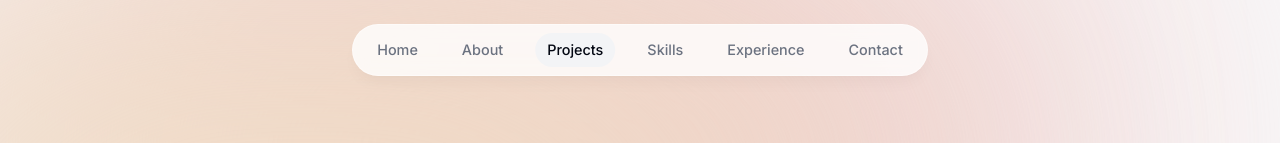
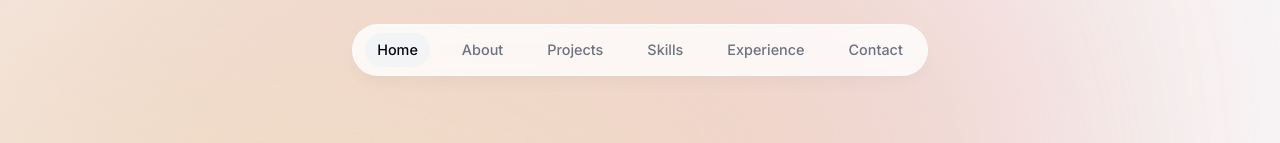
Before and after one commit to TylerTLe/portfolio, a Next.js app: page / in a window 1280 px wide. Shown: the top 143 px of the page. Built offline with nearby package versions, Linux system fonts and the light colour scheme.

Commit message:
Cleans section view by creating hook

```diff
--- a/components/about.tsx
+++ b/components/about.tsx
@@ -1,27 +1,16 @@
 "use client";
 
-import React, { useEffect } from "react";
+import React from "react";
 import SectionHeading from "./section-heading";
 import { motion } from "framer-motion";
-import { useInView } from "react-intersection-observer";
-import { useActiveSectionContext } from "@/context/active-section-context";
-
+import { useSectionInView } from "@/lib/hooks";
 
 export default function About() {
-  const { ref, inView } = useInView({
-    threshold: 0.75,
-  });
-  const { setActiveSection, timeOfLastClick } = useActiveSectionContext();
-
-  useEffect(() => {
-    if (inView && Date.now() - timeOfLastClick > 1000) {
-      setActiveSection("About")
-    }
-  }, [inView, setActiveSection, timeOfLastClick]);
+  const { ref } = useSectionInView("Home");
 
   return (
     <motion.section
-    ref={ref}
+      ref={ref}
       initial={{
         opacity: 0,
         y: 100,
--- a/components/intro.tsx
+++ b/components/intro.tsx
@@ -1,31 +1,24 @@
 "use client";
 
 import Image from "next/image";
-import React, { useEffect } from "react";
+import React from "react";
 import profileImg from "@/public/profile.jpg";
 import { motion } from "framer-motion";
 import Link from "next/link";
 import { BsArrowRight, BsLinkedin } from "react-icons/bs";
-import { HiDownload } from "react-icons/hi"
+import { HiDownload } from "react-icons/hi";
 import { FaGithubSquare } from "react-icons/fa";
-import { useActiveSectionContext } from "@/context/active-section-context";
-import { useInView } from "react-intersection-observer";
+import { useSectionInView } from "@/lib/hooks";
 
 export default function Intro() {
-  const { ref, inView } = useInView({
-    threshold: 0.65,
-  });
-  const { setActiveSection } = useActiveSectionContext();
-
-  useEffect(() => {
-    if (inView) {
-      setActiveSection("Home")
-    }
-  }, [inView, setActiveSection])
-
+  const { ref } = useSectionInView("Home", 0.5);
 
   return (
-    <section ref={ref} id="home" className="scroll-mt-[100rem] mb-28 max-w-[50rem] text-center sm:mb-0">
+    <section
+      ref={ref}
+      id="home"
+      className="scroll-mt-[100rem] mb-28 max-w-[50rem] text-center sm:mb-0"
+    >
       <div className="flex items-center justify-center">
         <div>
           <motion.div
@@ -49,43 +42,66 @@
         </div>
       </div>
 
-      <motion.h1 className="mb-10 mt-4 px-4 text-2xl font-medium !leading-[1.5] sm:text-4xl"
-        initial={{opacity: 0, y: 100}}
-        animate={{opacity: 1, y: 0}}
+      <motion.h1
+        className="mb-10 mt-4 px-4 text-2xl font-medium !leading-[1.5] sm:text-4xl"
+        initial={{ opacity: 0, y: 100 }}
+        animate={{ opacity: 1, y: 0 }}
       >
         <span className="font-bold">Hello! I'm Tyler.</span> I'm a{" "}
-        <span className="font-bold">Full-Stack Developer </span> currently attending{" "}
-
+        <span className="font-bold">Full-Stack Developer </span> currently
+        attending{" "}
         <span className="underline">
           the Southern Alberta Institute of Technology. (SAIT)
-        </span> {" "}
+        </span>{" "}
         <span className="italic">
           I am constantly seeking opportunities to learn and expand my
           knowledge.
         </span>
       </motion.h1>
 
-      <motion.div className="flex flex-col sm:flex-row items-center justify-center gap-2 px-4 text-lg font-medium"
-        initial={{opacity: 0, y: 100}}
-        animate={{opacity: 1, y: 0}}
+      <motion.div
+        className="flex flex-col sm:flex-row items-center justify-center gap-2 px-4 text-lg font-medium"
+        initial={{ opacity: 0, y: 100 }}
+        animate={{ opacity: 1, y: 0 }}
         transition={{
-          delay:0.1,
+          delay: 0.1,
         }}
       >
-        <Link href="#contact" className="group bg-gray-900 text-white px-7 py-3 flex items-center gap-2 rounded-full outline-none focus:scale-110 hover:scale-110 hover:bg-gray-950 active:scale-105 transition">
+        <Link
+          href="#contact"
+          className="group bg-gray-900 text-white px-7 py-3 flex items-center gap-2 rounded-full outline-none focus:scale-110 hover:scale-110 hover:bg-gray-950 active:scale-105 transition"
+        >
           Contact me here
           <BsArrowRight className="opacity-70 group-hover:translate-x-3 transition" />
         </Link>
 
-        <a className="bg-white px-7 py-3 flex items-center gap-2 rounded-full outline-none focus:scale-110 hover:scale-110 active:scale-105 hover:text-gray-950 transition cursor-pointer border border-black/10" href="/CV.pdf " download>
+        <a
+          className="bg-white px-7 py-3 flex items-center gap-2 rounded-full outline-none focus:scale-110 hover:scale-110 active:scale-105 hover:text-gray-950 transition cursor-pointer border border-black/10"
+          href="/CV.pdf "
+          download
+        >
           Download CV
           {/* Add CV FILE WHEN COMPLETE */}
-          <HiDownload className="opacity-60 group-hover:translate-y-3"/></a>
+          <HiDownload className="opacity-60 group-hover:translate-y-3" />
+        </a>
 
-        <a href="https://www.linkedin.com/in/tyler-thai-le/" target="_blank" rel="noreferrer noopener" className="bg-white p-4 text-gray-700 flex items-center gap-2 rounded-full outline-none focus:scale-[1.15] hover:scale-[1.15] hover:text-gray-950 active:scale-105 transition cursor-pointer border border-black/10"><BsLinkedin /></a>
+        <a
+          href="https://www.linkedin.com/in/tyler-thai-le/"
+          target="_blank"
+          rel="noreferrer noopener"
+          className="bg-white p-4 text-gray-700 flex items-center gap-2 rounded-full outline-none focus:scale-[1.15] hover:scale-[1.15] hover:text-gray-950 active:scale-105 transition cursor-pointer border border-black/10"
+        >
+          <BsLinkedin />
+        </a>
 
-        <a href="https://github.com/TylerTLe" target="_blank" rel="noreferrer noopener" className="bg-white p-4 text-gray-700 flex items-center gap-2 rounded-full text-[1.35rem] outline-none focus:scale-[1.15] hover:scale-[1.15] hover:text-gray-950 active:scale-105 transition cursor-pointer border border-black/10"><FaGithubSquare /></a>
-
+        <a
+          href="https://github.com/TylerTLe"
+          target="_blank"
+          rel="noreferrer noopener"
+          className="bg-white p-4 text-gray-700 flex items-center gap-2 rounded-full text-[1.35rem] outline-none focus:scale-[1.15] hover:scale-[1.15] hover:text-gray-950 active:scale-105 transition cursor-pointer border border-black/10"
+        >
+          <FaGithubSquare />
+        </a>
       </motion.div>
     </section>
   );
--- a/components/projects.tsx
+++ b/components/projects.tsx
@@ -1,28 +1,17 @@
 "use client";
 
-import React, { useEffect } from "react";
+import React from "react";
 import SectionHeading from "./section-heading";
 import { projectsData } from "@/lib/data";
 import Project from "./project";
-import { useInView } from "react-intersection-observer";
-import { useActiveSectionContext } from "@/context/active-section-context";
-
+import { useSectionInView } from "@/lib/hooks";
 
 export default function Projects() {
-  const { ref, inView } = useInView({
-    threshold: 0.50,
-  });
-  const { setActiveSection } = useActiveSectionContext();
-
-  useEffect(() => {
-    if (inView) {
-      setActiveSection("Projects")
-    }
-  }, [inView, setActiveSection])
+  const { ref } = useSectionInView("Projects");
 
   return (
     <section ref={ref} id="projects" className="scroll-mt-28">
-      <SectionHeading >My projects</SectionHeading>
+      <SectionHeading>My projects</SectionHeading>
       <div>
         {projectsData.map((project, index) => (
           <React.Fragment key={index}>
--- a/context/active-section-context.tsx
+++ b/context/active-section-context.tsx
@@ -1,9 +1,8 @@
 "use client";
 
+import { SectionName } from "@/lib/types";
 import React, { createContext, useContext, useState } from "react";
-import { links } from "@/lib/data";
 
-type SectionName = (typeof links)[number]["name"];
 
 type ActionSectionContextProviderProps = {
   children: React.ReactNode;
@@ -23,7 +22,7 @@
   children,
 }: ActionSectionContextProviderProps) {
   const [activeSection, setActiveSection] = useState<SectionName>("Home");
-  const [timeOfLastClick, setTimeOfLastClick] = useState(0);
+  const [timeOfLastClick, setTimeOfLastClick] = useState(0); // used to keep track of time when last clicked to disable observer while user changes active section
 
   return (
     <ActiveSectionContext.Provider
--- /dev/null
+++ b/lib/hooks.ts
@@ -0,0 +1,21 @@
+import { useActiveSectionContext } from "@/context/active-section-context";
+import { useInView } from "framer-motion";
+import { useEffect } from "react";
+import { SectionName } from "./types";
+
+export function useSectionInView(sectionName: SectionName, threshold = 0.75) {
+  const { ref, inView } = useInView({
+    threshold,
+  });
+  const { setActiveSection, timeOfLastClick } = useActiveSectionContext();
+
+  useEffect(() => {
+    if (inView && Date.now() - timeOfLastClick > 1000) {
+      setActiveSection(sectionName);
+    }
+  }, [inView, setActiveSection, timeOfLastClick, sectionName]);
+
+  return {
+    ref,
+  };
+}
--- /dev/null
+++ b/lib/types.ts
@@ -0,0 +1,3 @@
+import { links } from "./data";
+
+export type SectionName = (typeof links)[number]["name"];
```
